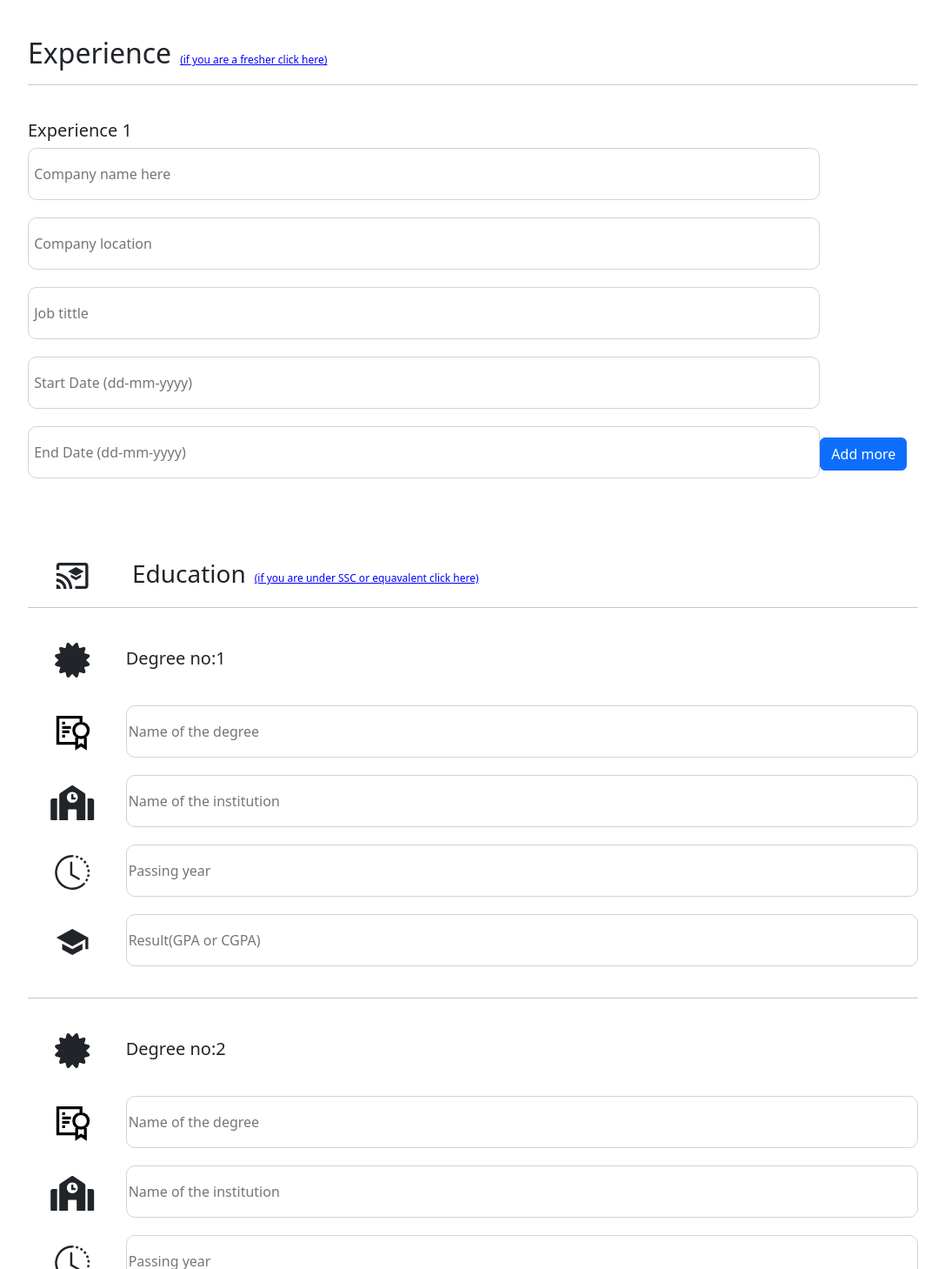
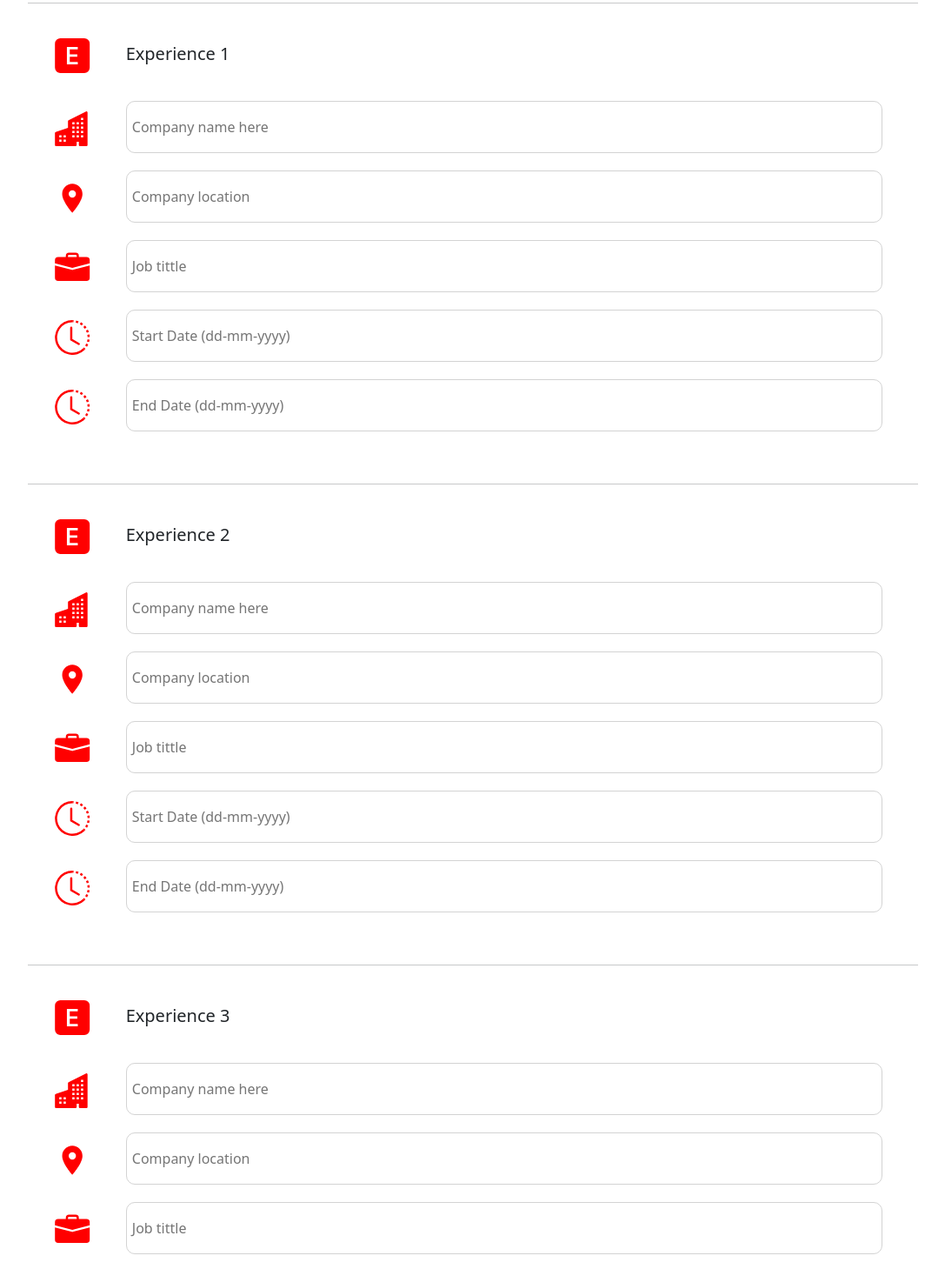
Before and after one commit to apurba2002/resume, a React (Create React App) app in the folder frontend/: page / in a window 1280 px wide. Shown: the part 2311-3770 px from the top of the page at 87% size, without its empty margins (96-1183 px from the left). Built offline with nearby package versions, Linux system fonts and the light colour scheme.

Commit message:
add icons in experience section

```diff
--- a/frontend/public/App.css
+++ b/frontend/public/App.css
@@ -246,10 +246,10 @@ body{
 }
 #tool h1{
     margin-bottom: 50px;
-    text-align: center;
+   display: none;
 }
 #tool input{
-    width: 89%;
+    width: 85%;
     height: 60px;
     border: 1px solid lightgray;
     border-radius: 10px;
--- a/frontend/src/App.js
+++ b/frontend/src/App.js
@@ -8,13 +8,16 @@ import { MdLanguage } from "react-icons/md";
 import { FcContacts } from "react-icons/fc";
 import { BsGithub } from "react-icons/bs";
 import { BsLinkedin } from "react-icons/bs";
+import { BsPersonWorkspace } from "react-icons/bs";
 
 import { BsInstagram } from "react-icons/bs";
 import { BsPersonVcard } from "react-icons/bs";
 import { BsPersonCircle } from "react-icons/bs";
 import { BsPersonLinesFill } from "react-icons/bs";
 import { BsFillBuildingsFill } from "react-icons/bs";
+import { BsExplicitFill } from "react-icons/bs";
 import { BsClockHistory } from "react-icons/bs";
+import { BsFillBriefcaseFill } from "react-icons/bs";
 import { FaLanguage } from "react-icons/fa";
 import { FaCertificate } from "react-icons/fa";
 import { FaSchool } from "react-icons/fa";
@@ -25,6 +28,8 @@ import { MdLocationOn } from "react-icons/md";
 import { MdCastForEducation } from "react-icons/md";
 import { MdSchool } from "react-icons/md";
 import { GrCertificate } from "react-icons/gr";
+
+import { GrUserExpert } from "react-icons/gr";
 
 
 
@@ -510,10 +515,10 @@ class Personalform extends React.Component {
                 <hr></hr>
                 <br>
                 </br>
-                <BsPersonCircle style={{ width: "10%", height: "40px", marginRight: "1%", color:"blue" }} /><span><input type="text" id="name" required placeholder=" Your name here"></input>
+                <BsPersonCircle style={{ width: "10%", height: "40px", marginRight: "1%", color: "blue" }} /><span><input type="text" id="name" required placeholder=" Your name here"></input>
                 </span>
                 <br></br>
-                <BsPersonVcard style={{ width: "10%", height: "40px", marginRight: "1%", color:"blue" }} /><span><input type="text" placeholder=" Your professional subtittle here"></input>
+                <BsPersonVcard style={{ width: "10%", height: "40px", marginRight: "1%", color: "blue" }} /><span><input type="text" placeholder=" Your professional subtittle here"></input>
                 </span>
                 <br></br>
 
@@ -523,53 +528,79 @@ class Personalform extends React.Component {
         )
     }
 }
+function Experienceformheadinf(num) {
+    return (
+        <div>
+            <h5><BsExplicitFill style={{ width: "10%", height: "40px", marginRight: "1%", color: "red" }} />Experience {num}</h5>
+
+        </div>
+    )
+}
+function experience1(params) {
+    return (
+        <div>
+            {Experienceformheadinf(1)}
+            <br></br>
+            <BsFillBuildingsFill style={{ width: "10%", height: "40px", marginRight: "1%", color: "red" }} /><span><input type="text" placeholder=" Company name here"></input></span>
+            <MdLocationOn style={{ width: "10%", height: "40px", marginRight: "1%", color: "red" }} /><span><input type="text" placeholder=" Company location"></input></span>
+            <BsFillBriefcaseFill style={{ width: "10%", height: "40px", marginRight: "1%", color: "red" }} /><span><input type="text" placeholder=" Job tittle"></input></span>
+            <BsClockHistory style={{ width: "10%", height: "40px", marginRight: "1%", color: "red" }} /><span><input type="text" placeholder=" Start Date (dd-mm-yyyy)"></input></span>
+            <BsClockHistory style={{ width: "10%", height: "40px", marginRight: "1%", color: "red" }} /><span><input type="text" placeholder=" End Date (dd-mm-yyyy)"></input></span>
+
+
+
+
+
+
+        </div>
+    )
+}
+function experience2(params) {
+    return (
+        <div>
+            {Experienceformheadinf(2)}
+            <br></br>
+            <BsFillBuildingsFill style={{ width: "10%", height: "40px", marginRight: "1%", color: "red" }} /><span><input type="text" placeholder=" Company name here"></input></span>
+            <MdLocationOn style={{ width: "10%", height: "40px", marginRight: "1%", color: "red" }} /><span><input type="text" placeholder=" Company location"></input></span>
+            <BsFillBriefcaseFill style={{ width: "10%", height: "40px", marginRight: "1%", color: "red" }} /><span><input type="text" placeholder=" Job tittle"></input></span>
+            <BsClockHistory style={{ width: "10%", height: "40px", marginRight: "1%", color: "red" }} /><span><input type="text" placeholder=" Start Date (dd-mm-yyyy)"></input></span>
+            <BsClockHistory style={{ width: "10%", height: "40px", marginRight: "1%", color: "red" }} /><span><input type="text" placeholder=" End Date (dd-mm-yyyy)"></input></span>
+
+        </div>
+    )
+}
+function experience3(params) {
+    return (
+        <div>
+            {Experienceformheadinf(3)}
+            <br></br>
+            <BsFillBuildingsFill style={{ width: "10%", height: "40px", marginRight: "1%", color: "red" }} /><span><input type="text" placeholder=" Company name here"></input></span>
+            <MdLocationOn style={{ width: "10%", height: "40px", marginRight: "1%", color: "red" }} /><span><input type="text" placeholder=" Company location"></input></span>
+            <BsFillBriefcaseFill style={{ width: "10%", height: "40px", marginRight: "1%", color: "red" }} /><span><input type="text" placeholder=" Job tittle"></input></span>
+            <BsClockHistory style={{ width: "10%", height: "40px", marginRight: "1%", color: "red" }} /><span><input type="text" placeholder=" Start Date (dd-mm-yyyy)"></input></span>
+            <BsClockHistory style={{ width: "10%", height: "40px", marginRight: "1%", color: "red" }} /><span><input type="text" placeholder=" End Date (dd-mm-yyyy)"></input></span>
+
+        </div>
+    )
+}
 class Experienceform extends React.Component {
     render() {
 
 
         return (
             <div>
-                <h2>Experience<span className="fresher-link" onClick={() => {
-                    document.querySelector("#ex-grp-1-company-name").value = "Fresher"
-                }}>(if you are a fresher click here)</span></h2>
+                <h2> <BsPersonWorkspace style={{ width: "10%", height: "40px", marginRight: "1%", color: "red" }} /> Experience</h2>
                 <hr></hr>
                 <br></br>
-                <div id="ex-grp-1" >
-                    <h5>Experience 1</h5>
-                    <input type="text" required id="ex-grp-1-company-name" placeholder=" Company name here"></input>
-                    <input type="text" placeholder=" Company location"></input>
-                    <input type="text" placeholder=" Job tittle"></input>
-                    <input type="text" placeholder=" Start Date (dd-mm-yyyy)"></input>
-                    <input type="text" placeholder=" End Date (dd-mm-yyyy)"></input>
-                    <a href="#ex-grp-2" onClick={() => { document.querySelector("#ex-grp-2").style.display = "block"; }} className="btn btn-primary ">Add more</a>
-
-
-
-                </div>
-                <br>
-                </br>
-                <div id="ex-grp-2">
-                    <h5>Experience 2</h5>
-                    <input type="text" placeholder=" Company name here"></input>
-                    <input type="text" placeholder=" Company location"></input>
-                    <input type="text" placeholder=" Job tittle"></input>
-                    <input type="text" placeholder=" Start Date (dd-mm-yyyy)"></input>
-                    <input type="text" placeholder=" End Date (dd-mm-yyyy)"></input>
-                    <a href="#ex-grp-3" onClick={() => { document.querySelector("#ex-grp-3").style.display = "block"; }} className="btn btn-primary ">Add more</a>
-                    <a href="#ex-grp-1" onClick={() => { document.querySelector("#ex-grp-2").style.display = "none"; }} className="btn btn-danger " style={{ marginLeft: "10px" }}>Delete</a>
-                </div>
+                {experience1()}
                 <br></br>
-                <div id="ex-grp-3">
-                    <h5>Experience 3</h5>
-                    <input type="text" placeholder=" Company name here"></input>
-                    <input type="text" placeholder=" Company location"></input>
-                    <input type="text" placeholder=" Job tittle"></input>
-                    <input type="text" placeholder=" Start Date (dd-mm-yyyy)"></input>
-                    <input type="text" placeholder=" End Date (dd-mm-yyyy)"></input>
-
-                    <a href="#ex-grp-2" onClick={() => { document.querySelector("#ex-grp-3").style.display = "none"; }} className="btn btn-danger " >Delete</a>
-
-                </div>
+                <hr></hr>
+                <br></br>
+                {experience2()}
+                <br></br>
+                <hr></hr>
+                <br></br>
+                {experience3()}
             </div>
         )
     }
@@ -747,24 +778,18 @@ const Skill = () => {
             <h2><SiSkillshare style={{ width: "10%", height: "40px", marginRight: "1%", color: "green" }} />Skills</h2>
             <hr></hr>
             <br></br>
-            <div style={{ display: "flex" }}>
-                <div style={{ width: "45%" }}>
             <GiSkills style={{ width: "10%", height: "40px", marginRight: "1%", color: "green" }} /><span><input type="text" required placeholder=" Skill no:1 "></input></span>
             <GiSkills style={{ width: "10%", height: "40px", marginRight: "1%", color: "green" }} /><span><input type="text" placeholder=" Skill no:2 "></input></span>
             <GiSkills style={{ width: "10%", height: "40px", marginRight: "1%", color: "green" }} /><span><input type="text" placeholder=" Skill no:3 "></input></span>
             <GiSkills style={{ width: "10%", height: "40px", marginRight: "1%", color: "green" }} /><span><input type="text" placeholder=" Skill no:4 "></input></span>
             <GiSkills style={{ width: "10%", height: "40px", marginRight: "1%", color: "green" }} /><span><input type="text" placeholder=" Skill no:5 "></input></span>
-
-                </div>
-                <div style={{ marginLeft: "10%", width: "45%" }}>
             <GiSkills style={{ width: "10%", height: "40px", marginRight: "1%", color: "green" }} /><span><input type="text" placeholder=" Skill no:6 "></input></span>
             <GiSkills style={{ width: "10%", height: "40px", marginRight: "1%", color: "green" }} /><span><input type="text" placeholder=" Skill no:7 "></input></span>
             <GiSkills style={{ width: "10%", height: "40px", marginRight: "1%", color: "green" }} /><span><input type="text" placeholder=" Skill no:8 "></input></span>
             <GiSkills style={{ width: "10%", height: "40px", marginRight: "1%", color: "green" }} /><span><input type="text" placeholder=" Skill no:9 "></input></span>
             <GiSkills style={{ width: "10%", height: "40px", marginRight: "1%", color: "green" }} /><span><input type="text" placeholder=" Skill no:10 "></input></span>
 
-                </div>
-            </div>
+
 
 
         </div>
@@ -778,7 +803,7 @@ class Input extends React.Component {
 
                 <div id="tool">
 
-                    <div className=".contain">
+                    <div className="">
                         <h1>
                             Enter your details here.
                         </h1>
```
Also changed, not shown: 1 other file (tests, documents, lock files or other folders). Lines whose indentation alone changed are shown as unchanged.
